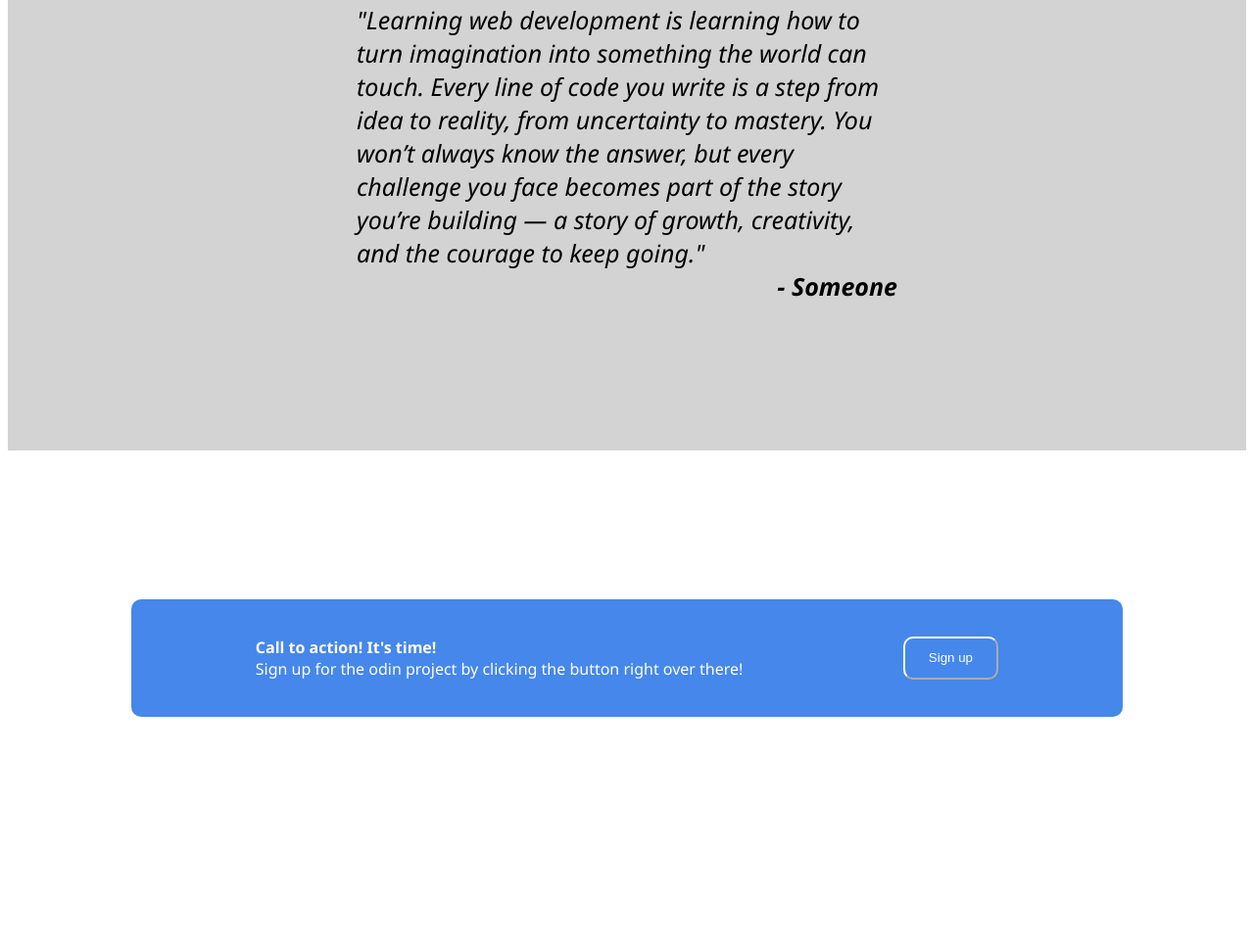
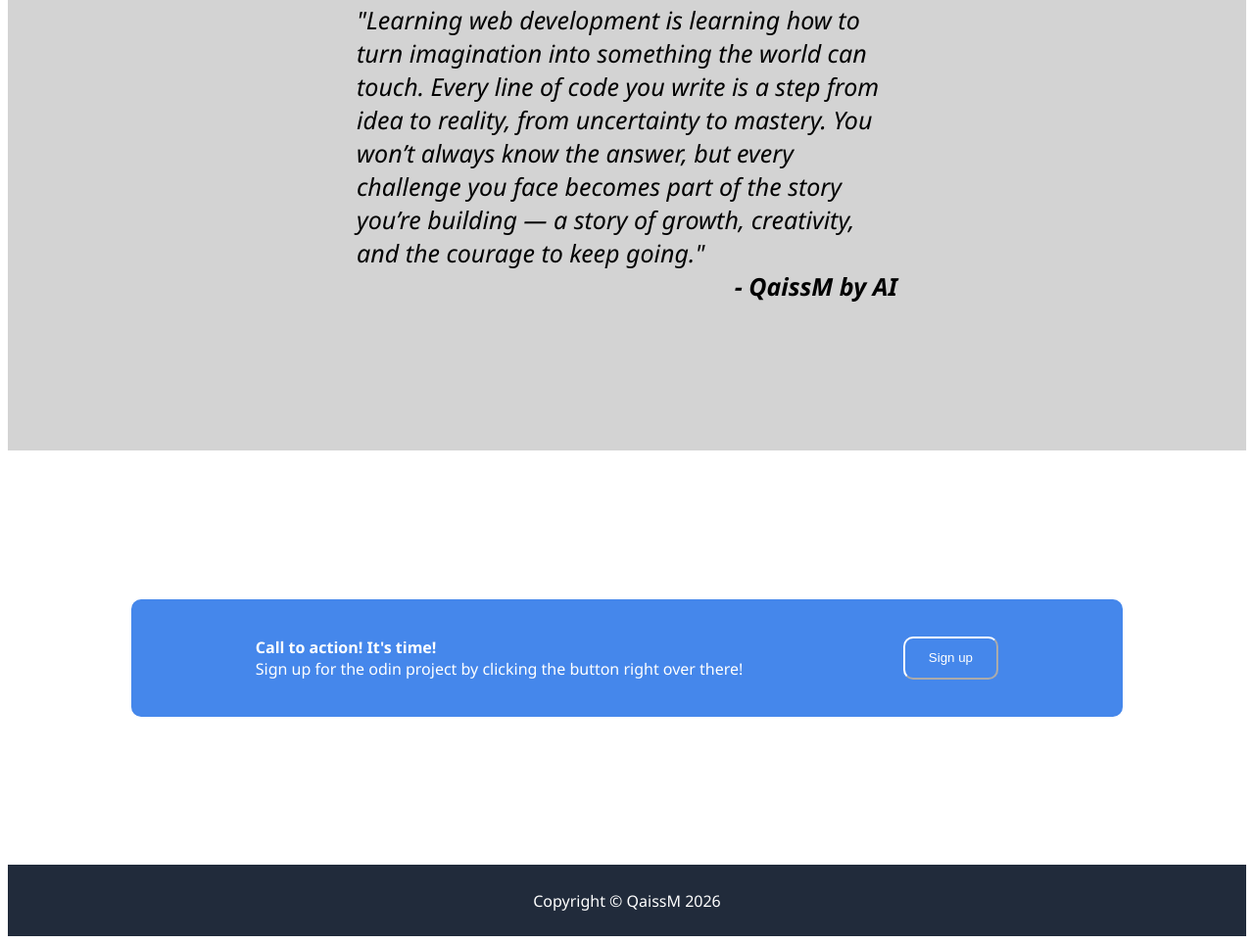
Before and after one commit to QaissM/odin-landing-page, a plain HTML site: page index.html in a window 1280 px wide. Shown: the part 1163-2127 px from the top of the page at 98% size. Before the commit the page ends 2046 px from the top, so only its background shows below. Drawn offline with Linux system fonts and the light colour scheme.

Commit message:
structured and styled the footer

```diff
--- a/index.html
+++ b/index.html
@@ -80,7 +80,7 @@
             <div>
                 <blockquote class="text-quotation">
                     "Learning web development is learning how to turn imagination into something the world can touch. Every line of code you write is a step from idea to reality, from uncertainty to mastery. You won’t always know the answer, but every challenge you face becomes part of the story you’re building — a story of growth, creativity, and the courage to keep going."
-                    <cite >- Someone</div>
+                    <cite >- QaissM by AI</div>
                 </blockquote>
             </div>
         </div>
@@ -102,5 +102,10 @@
                 <button>Sign up</button>
             </div>
          </div>
+
+         <!-- Footer -->
+          <div class="footer">
+            Copyright &copy; QaissM 2026
+          </div>
     </body>
 </html>
--- a/style.css
+++ b/style.css
@@ -177,3 +177,12 @@ cite {
     flex: 1;
     width: 150px;
 }
+
+
+/* Footer */
+.footer {
+    background-color:#212b3b;
+    text-align: center;
+    color: white;
+    padding: 2%;
+}
```
